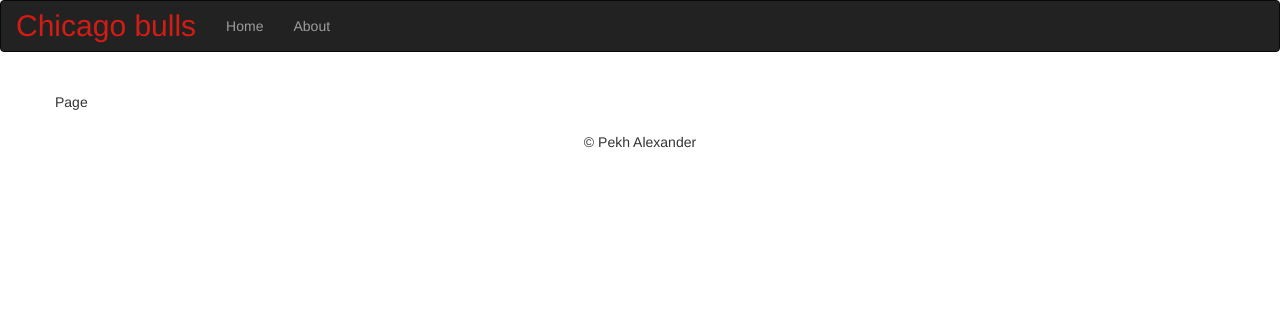
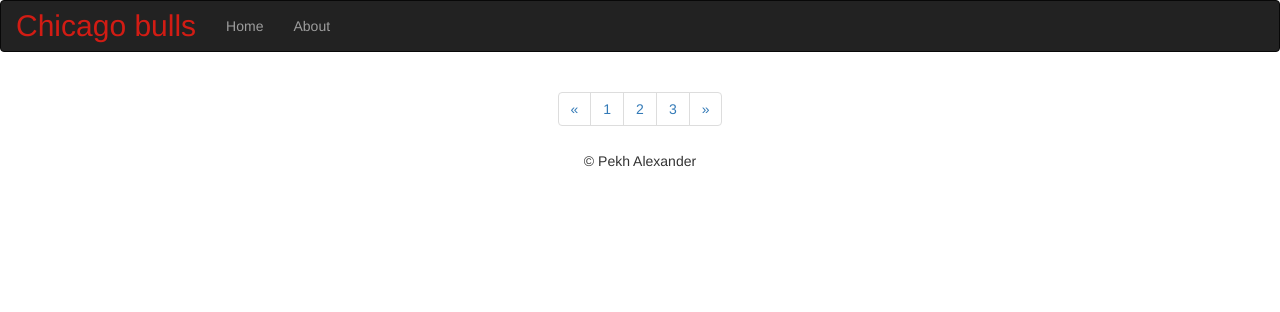
Before and after one commit to sashapekh/BasketballTeamSite, a Django app: template templates/testpage.html in a window 1280 px wide. Shown: the top 312 px of the page. Run offline with Django 3.2, Linux system fonts and the light colour scheme; the template is opened without the code that fills it, so the values that code supplies are empty; some libraries are stand-ins or nearby versions.

Commit message:
поставил велосипед для красивого отображения пагинатора на бутстрапе

```diff
--- a/templates/testpage.html
+++ b/templates/testpage.html
@@ -55,22 +55,25 @@
         {% endfor %}
     </div>
 
-    <div class="row">
-        <div class="pagination">
-            <span class="step-links">
-                {% if images.has_previous %}
-                    <a href="?page={{ images.previous_page_number }}">previous</a>
-                {% endif %}
 
-                <span class="current">
-                    Page {{ images.number }}
-                </span>
 
-                {% if images.has_next %}
-                    <a href="?page={{ images.next_page_number }}">next</a>
-                {% endif %}
-            </span>
-        </div>
+    <div class="row text-center">
+        <ul class="pagination">
+            {% if images.has_previous %}
+             <li><a href="?page={{ images.previous_page_number }}">&laquo;</a></li>
+                {% else %}
+                    <li><a href="">&laquo;</a></li>
+            {% endif %}
+            <li><a href="?page=1">1</a></li>
+            <li><a href="?page=2">2</a></li>
+            <li><a href="?page=3">3</a></li>
+            {% if images.has_next %}
+                <li><a href="?page={{ images.next_page_number }}">&raquo;</a></li>
+                {% else %}
+                    <li><a href="">&raquo;</a></li>
+            {% endif %}
+
+        </ul>
     </div>
 
 
```
